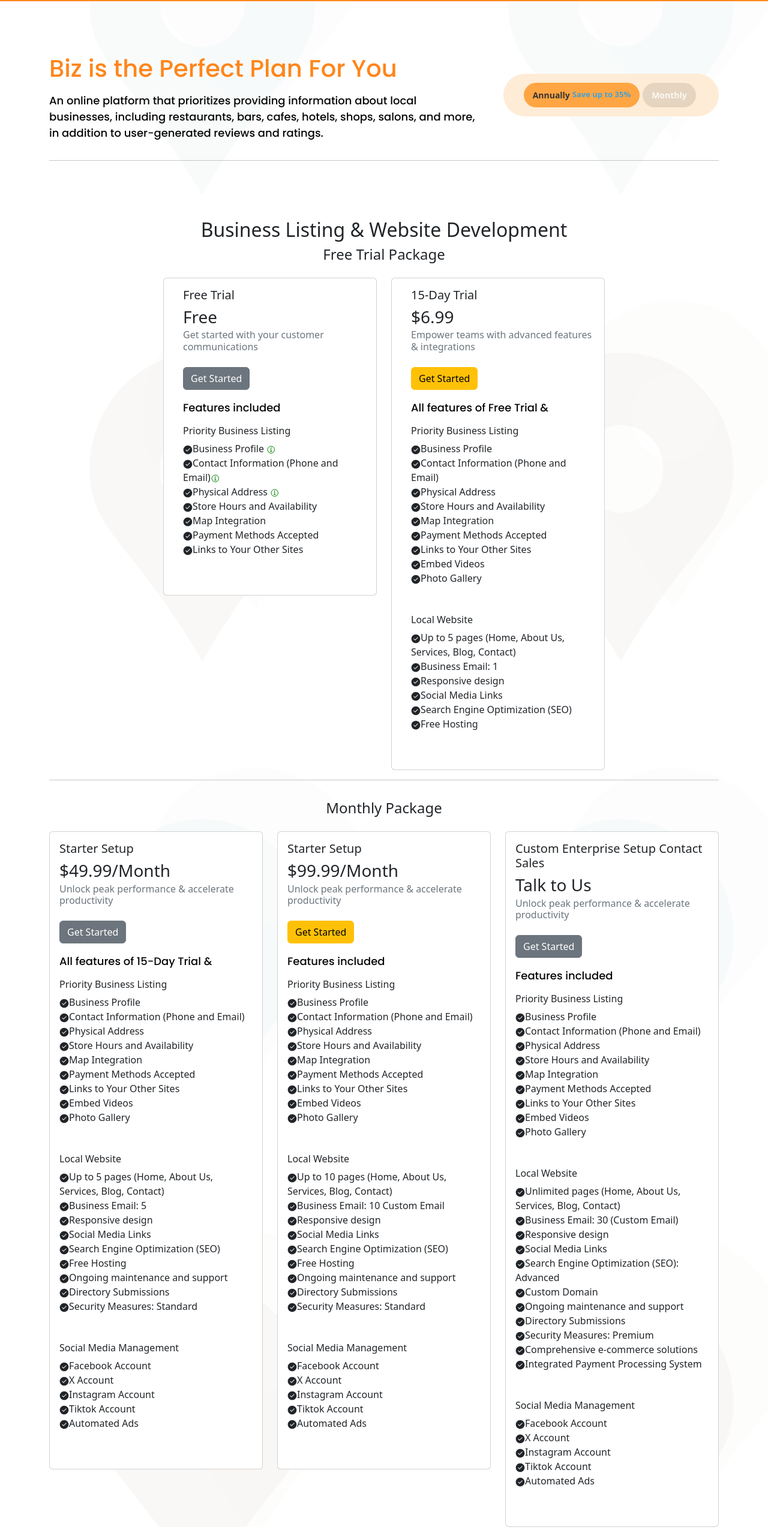
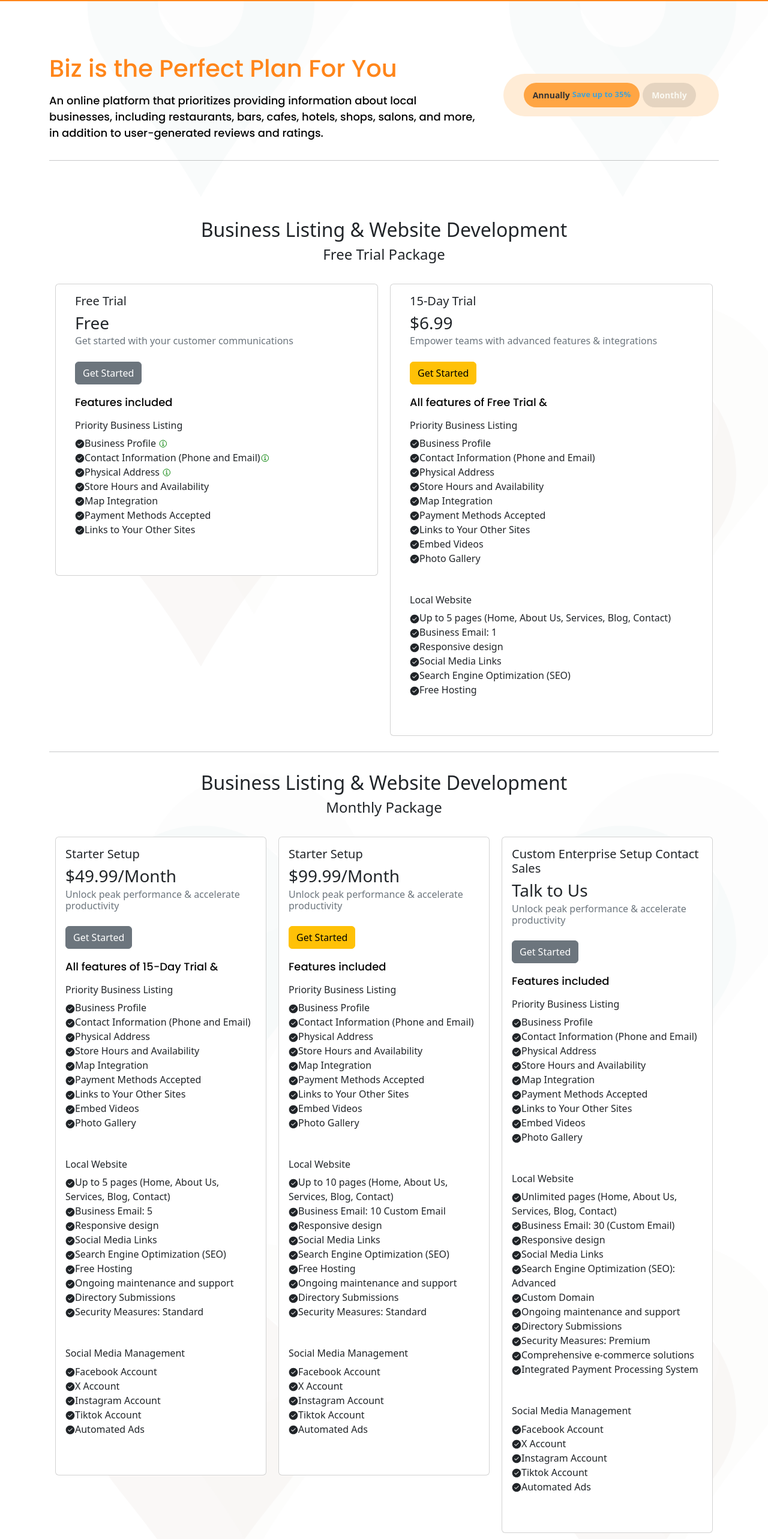
Before and after one commit to biz-admin-carlo/Bizsolutions, a React (Create React App) app: page /pricing in a window 1280 px wide. Shown: the part 68-2634 px from the top of the page at 60% size. Built offline with nearby package versions, Linux system fonts and the light colour scheme; no server answers.

Commit message:
updated appinformation

```diff
--- a/src/assets/styles/AppInformation.css
+++ b/src/assets/styles/AppInformation.css
@@ -86,3 +86,19 @@ p {
         padding-right: 0;
     }
 }
+
+.my-container {
+    padding: 20px;
+}
+
+.card-container {
+    flex: 1;
+    padding: 10px;
+    min-width: 400px; /* adjust as needed */
+}
+
+.card-container-three {
+    flex: 1;
+    padding: 10px;
+    min-width: 200px; /* adjust as needed */
+}
--- a/src/components/AppInformation.js
+++ b/src/components/AppInformation.js
@@ -50,11 +50,9 @@ export default function Pricing() {
                         <h4>Free Trial Package</h4>
                     </div>
 
-                    <Row>
-                        <Col lg={2}>
+                    <div className='d-flex flex-wrap justify-content-around'>
 
-                        </Col>
-                        <Col lg={4}>
+                        <div className='card-container'>
                             <Card>
                                 <Card.Body className='ms-3'>
                                     <Card.Title>Free Trial</Card.Title>
@@ -77,9 +75,9 @@ export default function Pricing() {
 
                                 </Card.Body>
                             </Card>
-                        </Col>
+                        </div>
 
-                        <Col lg={4}>
+                        <div className='card-container'>
                             <Card>
                                 <Card.Body className='ms-3'>
                                     <Card.Title>15-Day Trial</Card.Title>
@@ -118,19 +116,15 @@ export default function Pricing() {
 
                                 </Card.Body>
                             </Card>
-                        </Col>
-
-                        <Col lg={2}>
-
-                        </Col>
-                    </Row>
+                        </div>
+                    </div>
                     <hr />
                     <div className='text-center py-3'>
+                        <h2>Business Listing & Website Development</h2>
                         <h4>Monthly Package</h4>
                     </div>
-
-                    <Row>
-                        <Col lg={4}>
+                    <div className='d-flex flex-wrap justify-content-around'>
+                        <div className='card-container-three'>
                             <Card>
                                 <Card.Body>
                                     <Card.Title>Starter Setup</Card.Title>
@@ -185,9 +179,9 @@ export default function Pricing() {
                                     </div>
                                 </Card.Body>
                             </Card>
-                        </Col>
+                        </div>
 
-                        <Col lg={4}>
+                        <div className='card-container-three'>
                             <Card>
                                 <Card.Body>
                                     <Card.Title>Starter Setup</Card.Title>
@@ -243,9 +237,9 @@ export default function Pricing() {
                                     </div>
                                 </Card.Body>
                             </Card>
-                        </Col>
+                        </div>
 
-                        <Col lg={4}>
+                        <div className='card-container-three'>
                             <Card>
                                 <Card.Body>
                                     <Card.Title>Custom Enterprise Setup Contact Sales</Card.Title>
@@ -303,8 +297,10 @@ export default function Pricing() {
 
                                 </Card.Body>
                             </Card>
-                        </Col>
-                    </Row>
+                        </div>
+
+                    </div>
+
                 </Container>
             </div>
 
```
